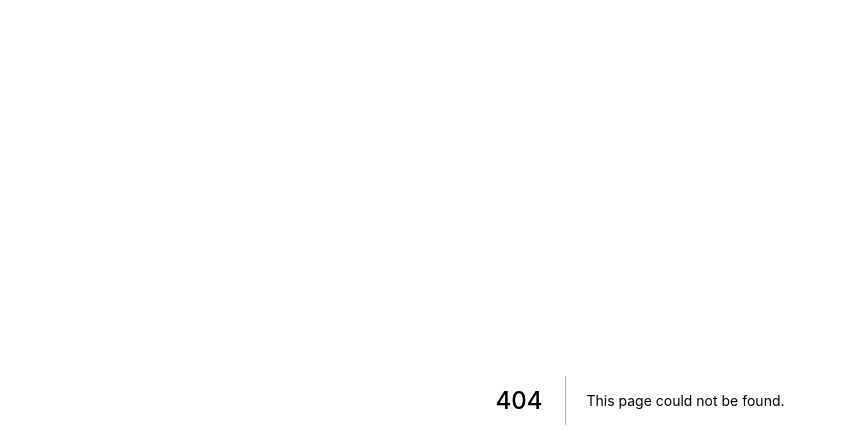
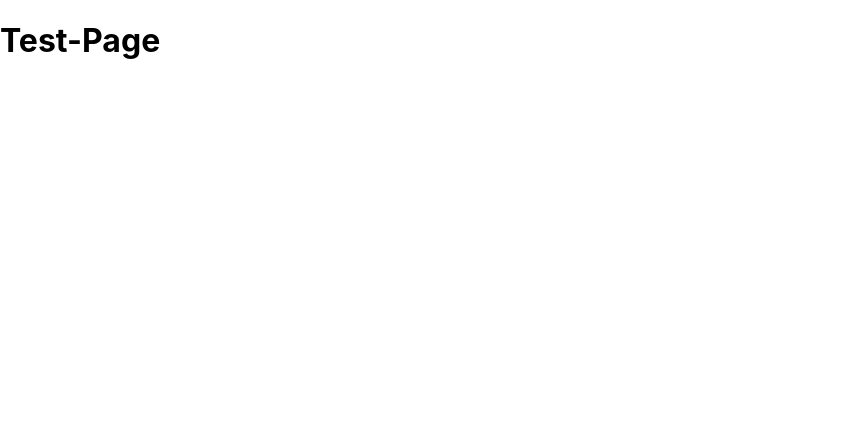
Before and after one commit to huseyinbattal/next.js-vercel, a Next.js app: page /test-page in a window 1280 px wide. Before the commit this address had no page. Shown: the top 448 px of the page, without its empty margins (0-846 px from the left). Built offline with nearby package versions, Linux system fonts and the light colour scheme.

Commit message:
add user page

```diff
--- /dev/null
+++ b/pages/test-page.js
@@ -0,0 +1,13 @@
+
+
+function Deneme() {
+  return (
+    <div>
+      <h1>
+      Test-Page
+      </h1>
+    </div>
+  )
+}
+
+export default Deneme
```
Also changed, not shown: pages/user/index.js (added, +9 -0 lines).
